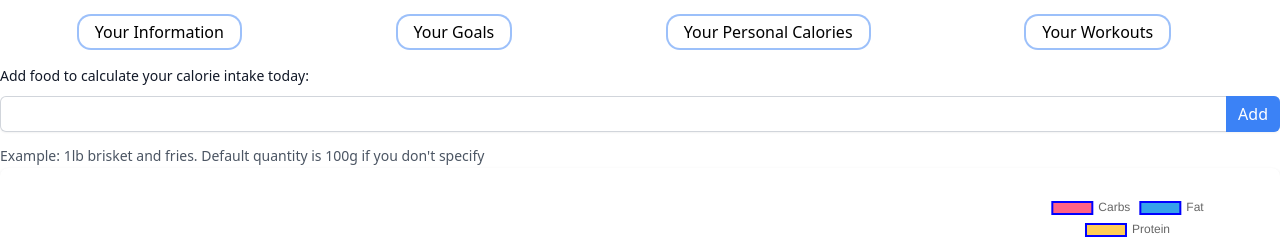
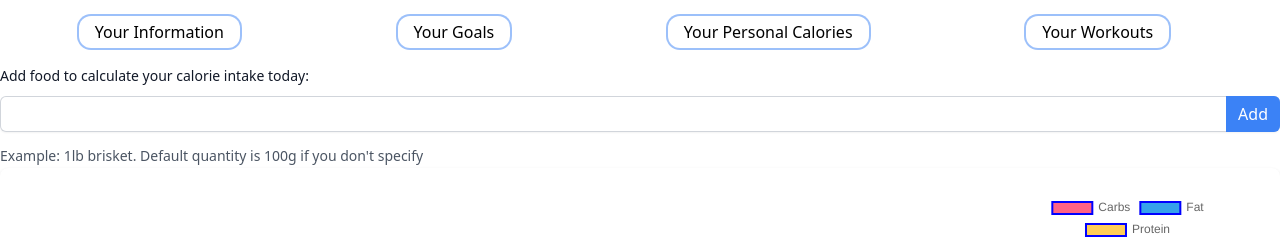
Before and after one commit to Czar123-kali/FitnessApp, a React (Create React App) app: page /calculator in a window 1280 px wide. Shown: the top 239 px of the page. Built offline with nearby package versions, Linux system fonts and the light colour scheme.

Commit message:
need bug fix

```diff
--- a/src/App.js
+++ b/src/App.js
@@ -3,7 +3,7 @@ import UserInfo from './components/UserInfo'
 import Nutrition from './components/Nutrition'
 import Navbar from './components/Navbar'
 import { Routes, Route } from 'react-router-dom'
-import { useState } from 'react'
+import { useEffect, useState } from 'react'
 
 function App() {
   const [userData, setUserData] = useState({
@@ -15,7 +15,8 @@ function App() {
     activityLevel: '',
     workoutFreq: 0,
   })
-  const [tdee, setTdee] = useState()
+  const [tdee, setTdee] = useState(0)
+  const usertdee = tdee === 0 ? 2000 : tdee
   const [userInfo, setUserInfo] = useState({
     age: '',
     gender: '',
@@ -27,7 +28,10 @@ function App() {
   const [workoutFreq, setWorkoutFreq] = useState(0)
 
   const [showTDEE, setShowTDEE] = useState(false)
-
+  const [foodLog, setFoodLog] = useState([])
+  const [fat, setFat] = useState(0)
+  const [carbs, setCarbs] = useState(0)
+  const [protein, setProtein] = useState(0)
   const handleTdeeCalculation = (tdeeValue) => {
     setTdee(tdeeValue)
   }
@@ -37,6 +41,7 @@ function App() {
     console.log(updatedUserData)
     setUserData(updatedUserData)
   }
+  // const [caloriesLeft, setCaloriesLeft] = useState(usertdee)
 
   return (
     <div>
@@ -72,7 +77,23 @@ function App() {
         ></Route>
         <Route
           path='calculator'
-          element={<Nutrition tdee={tdee} userData={userData} />}
+          element={
+            <Nutrition
+              tdee={tdee}
+              userData={userData}
+              usertdee={usertdee}
+              foodLog={foodLog}
+              setFoodLog={setFoodLog}
+              fat={fat}
+              setFat={setFat}
+              carbs={carbs}
+              setCarbs={setCarbs}
+              protein={protein}
+              setProtein={setProtein}
+              // caloriesLeft={caloriesLeft}
+              // setCaloriesLeft={setCaloriesLeft}
+            />
+          }
         ></Route>
       </Routes>
     </div>
--- a/src/components/Nutrition.js
+++ b/src/components/Nutrition.js
@@ -1,20 +1,26 @@
 import React, { useState, useEffect } from 'react'
 import ItemCard from './ItemCard'
-import axios from 'axios'
+
 import NutritionAnalysis from './NutritionAnalysis'
 
-const Nutrition = ({ tdee }) => {
-  const usertdee = tdee === null || isNaN(tdee) ? 2000 : tdee
-  const [foodLog, setFoodLog] = useState([])
+const Nutrition = ({
+  usertdee,
+  foodLog,
+  setFoodLog,
+  carbs,
+  setCarbs,
+  protein,
+  setProtein,
+  fat,
+  setFat,
+}) => {
   const [foodInput, setFoodInput] = useState('')
   const [isLoading, setIsLoading] = useState(false)
   const [caloriesLeft, setCaloriesLeft] = useState(usertdee)
-  const [fat, setFat] = useState(0)
-  const [carbs, setCarbs] = useState(0)
-  const [protein, setProtein] = useState(0)
 
   const handleButtonClick = async () => {
     if (foodInput.trim() === '') {
+      // console.log(usertdee)
       return
     }
 
@@ -96,8 +102,7 @@ const Nutrition = ({ tdee }) => {
           </button>
         </div>
         <p className='mt-3 text-sm leading-6 text-gray-600'>
-          Example: 1lb brisket and fries. Default quantity is 100g if you don't
-          specify
+          Example: 1lb brisket. Default quantity is 100g if you don't specify
         </p>
       </div>
       <div>
--- a/src/components/UserGoals.js
+++ b/src/components/UserGoals.js
@@ -22,7 +22,7 @@ const UserGoals = ({
   const handleFreqChange = (event) => {
     const frequency = event.target.value
     setWorkoutFreq(frequency)
-    handleUserDataChange(userData, selectedGoal, frequency)
+    handleUserDataChange(userInfo, selectedGoal, frequency)
   }
 
   return (
--- a/src/components/UserInfo.js
+++ b/src/components/UserInfo.js
@@ -1,4 +1,4 @@
-import React from "react";
+import React from 'react'
 
 const UserInfo = ({
   handleUserDataChange,
@@ -6,103 +6,103 @@ const UserInfo = ({
   userInfo,
   setUserInfo,
 }) => {
-  const { age, gender, height, weight, activityLevel } = userInfo;
+  const { age, gender, height, weight, activityLevel } = userInfo
 
   const handleUserInfoChange = (e) => {
-    const { name, value } = e.target;
-    setUserInfo({ ...userInfo, [name]: value });
-    handleUserDataChange({ ...userInfo, [name]: value });
-  };
+    const { name, value } = e.target
+    setUserInfo({ ...userInfo, [name]: value })
+    handleUserDataChange({ ...userInfo, [name]: value })
+  }
 
   return (
-    <div className="info-page flex justify-center items-center h-[calc(100vh-4rem)]">
-      <div className="bg-gray-200 p-6 rounded-lg w-1/2">
-        <h3 className="text-lg font-semibold mb-4">
+    <div className='info-page flex justify-center items-center h-[calc(100vh-4rem)]'>
+      <div className='bg-gray-200 p-6 rounded-lg w-1/2'>
+        <h3 className='text-lg font-semibold mb-4'>
           Input your info below to calculate how many calories you burn a day:
         </h3>
-        <div className="flex flex-col space-y-4">
-          <div className="flex flex-col">
-            <label htmlFor="age">Age</label>
+        <div className='flex flex-col space-y-4'>
+          <div className='flex flex-col'>
+            <label htmlFor='age'>Age</label>
             <input
-              type="number"
-              name="age"
+              type='number'
+              name='age'
               value={age}
               onChange={handleUserInfoChange}
-              className="border border-gray-400 rounded-md p-2"
+              className='border border-gray-400 rounded-md p-2'
             />
           </div>
-          <div className="flex flex-col">
-            <label htmlFor="gender">Gender</label>
+          <div className='flex flex-col'>
+            <label htmlFor='gender'>Gender</label>
             <select
-              name="gender"
+              name='gender'
               value={gender}
               onChange={handleUserInfoChange}
-              className="border border-gray-400 bg-white rounded-md p-2"
+              className='border border-gray-400 bg-white rounded-md p-2'
             >
-              <option defaultValue="" disabled selected required>
+              <option defaultValue='' disabled selected required>
                 Select Gender
               </option>
-              <option value="male">Male</option>
-              <option value="female">Female</option>
+              <option value='male'>Male</option>
+              <option value='female'>Female</option>
             </select>
           </div>
-          <div className="flex flex-col">
-            <label htmlFor="height">Height (cm)</label>
+          <div className='flex flex-col'>
+            <label htmlFor='height'>Height (cm)</label>
             <input
-              type="number"
-              name="height"
+              type='number'
+              name='height'
               value={height}
               onChange={handleUserInfoChange}
-              className="border border-gray-400 rounded-md p-2"
+              className='border border-gray-400 rounded-md p-2'
             />
           </div>
-          <div className="flex flex-col">
-            <label htmlFor="weight">Weight (kg)</label>
+          <div className='flex flex-col'>
+            <label htmlFor='weight'>Weight (kg)</label>
             <input
-              type="number"
-              name="weight"
+              type='number'
+              name='weight'
               value={weight}
               onChange={handleUserInfoChange}
-              className="border border-gray-400 rounded-md p-2"
+              className='border border-gray-400 rounded-md p-2'
             />
           </div>
-          <div className="flex flex-col">
-            <label htmlFor="activity-level">Activity Level</label>
+          <div className='flex flex-col'>
+            <label htmlFor='activity-level'>Activity Level</label>
             <select
-              name="activityLevel"
+              name='activityLevel'
               value={activityLevel}
               onChange={handleUserInfoChange}
-              className="border border-gray-400 bg-white rounded-md p-2"
-              defaultValue={"sedentary"}
+              className='border border-gray-400 bg-white rounded-md p-2'
+              defaultValue={'sedentary'}
             >
-              <option defaultValue="" disabled selected required>
+              <option defaultValue='' selected required>
                 Choose an activity level
               </option>
-              <option value="sedentary">
+              <option value='sedentary'>
                 Sedentary (little or no exercise)
               </option>
-              <option value="lightly-active">
+              <option value='lightly-active'>
                 Lightly Active (light exercise or sports 1-3 days a week)
               </option>
-              <option value="moderately-active">
+              <option value='moderately-active'>
                 Moderately Active (moderate exercise or sports 3-5 days a week)
               </option>
-              <option value="very-active">
+              <option value='very-active'>
                 Very Active (hard exercise or sports 6-7 days a week)
               </option>
-              <option value="super-active">
+              <option value='super-active'>
                 Super Active (very hard exercise or sports, physical job or
                 training twice a day)
               </option>
             </select>
           </div>
-          <button className="bg-blue-500 text-white px-4 py-2 rounded-md">
+          <button className='bg-blue-500 text-white px-4 py-2 rounded-md'>
             Save Information
           </button>
         </div>
       </div>
     </div>
-  );
-};
+  )
+}
 
-export default UserInfo;
+export default UserInfo
```
